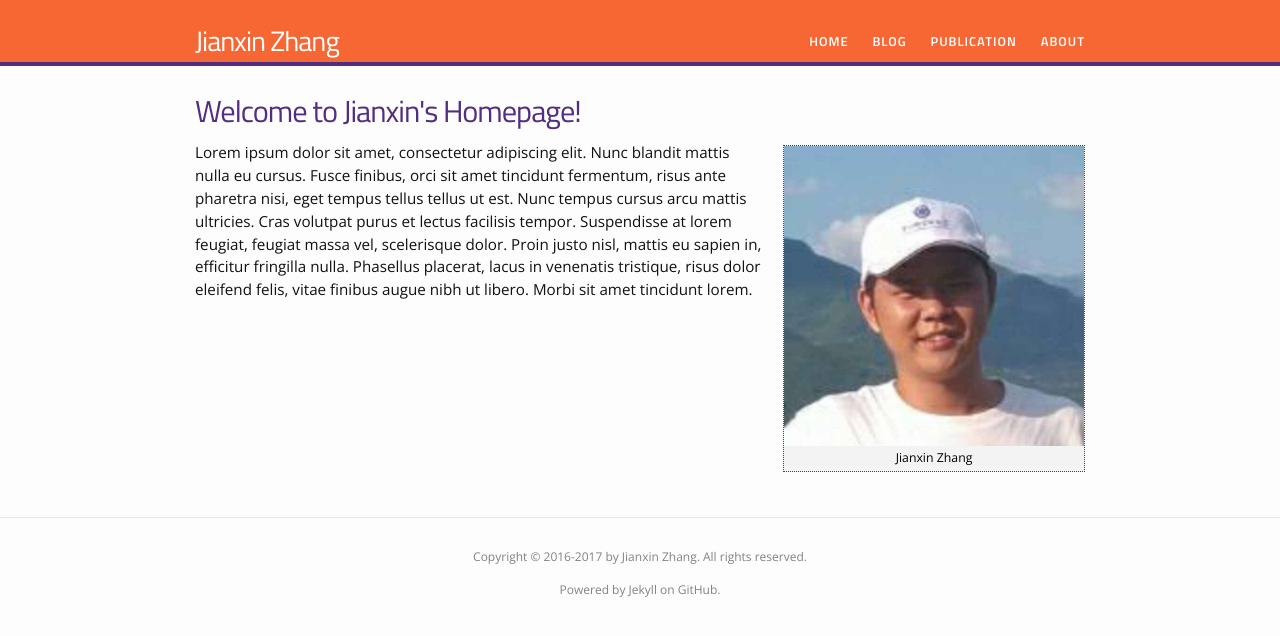
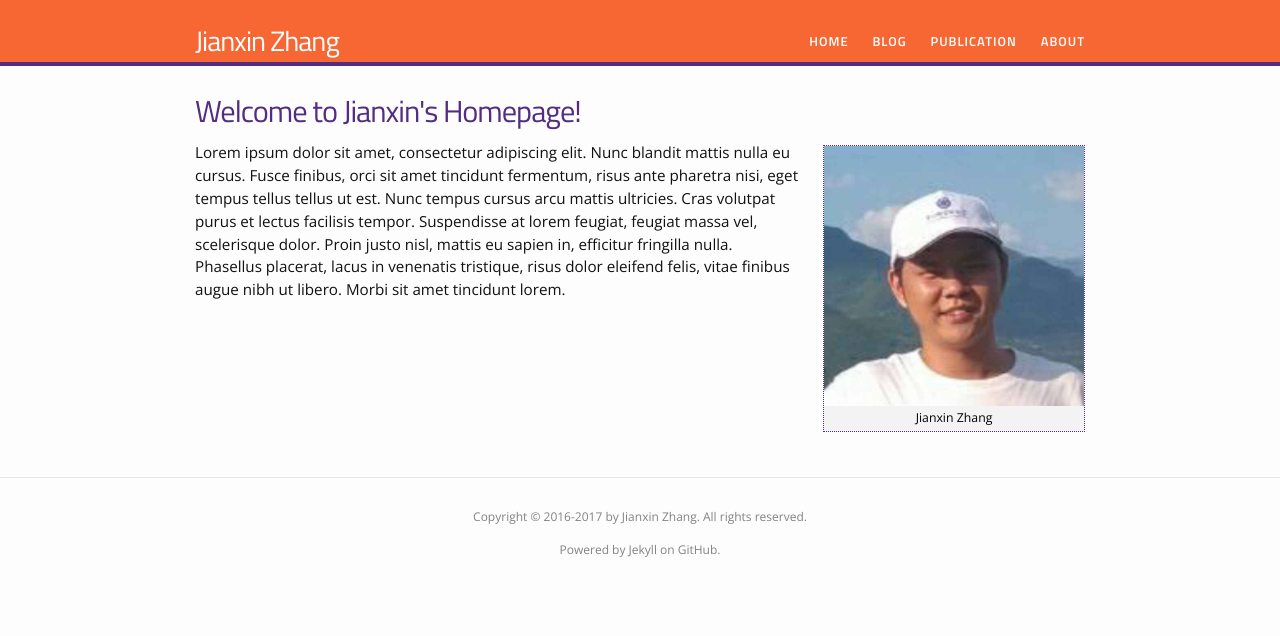
Before and after one commit to 0ZJX0/0ZJX0.github.io, a Jekyll site: the page built from index.html, in a window 1280 px wide. Shown: the top 636 px of the page. Built offline with Jekyll 4.4.1, drawn with Linux system fonts in a browser that asks for light colours.

Commit message:
Update index.html

```diff
--- a/index.html
+++ b/index.html
@@ -6,7 +6,7 @@
 
 <h1>Welcome to Jianxin's Homepage!</h1>
 
-{% include image.html url="/images/Jianxin.JPG" caption="Jianxin Zhang" width=300 align="right" %}
+{% include image.html url="/images/Jianxin.JPG" caption="Jianxin Zhang" width=260 align="right" %}
 
 Lorem ipsum dolor sit amet, consectetur adipiscing elit. Nunc blandit mattis nulla eu cursus. Fusce finibus, orci sit amet tincidunt fermentum, risus ante pharetra nisi, eget tempus tellus tellus ut est. Nunc tempus cursus arcu mattis ultricies. Cras volutpat purus et lectus facilisis tempor. Suspendisse at lorem feugiat, feugiat massa vel, scelerisque dolor. Proin justo nisl, mattis eu sapien in, efficitur fringilla nulla. Phasellus placerat, lacus in venenatis tristique, risus dolor eleifend felis, vitae finibus augue nibh ut libero. Morbi sit amet tincidunt lorem.
 
```
